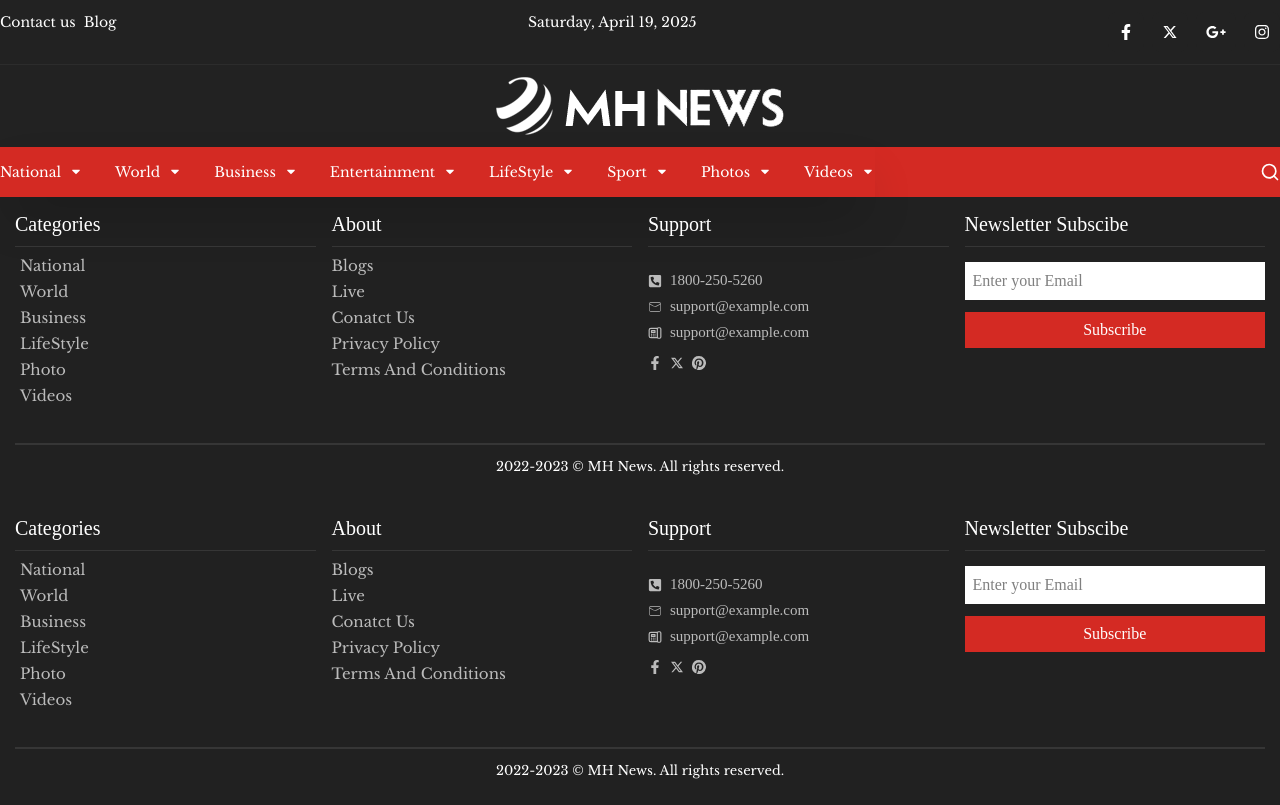
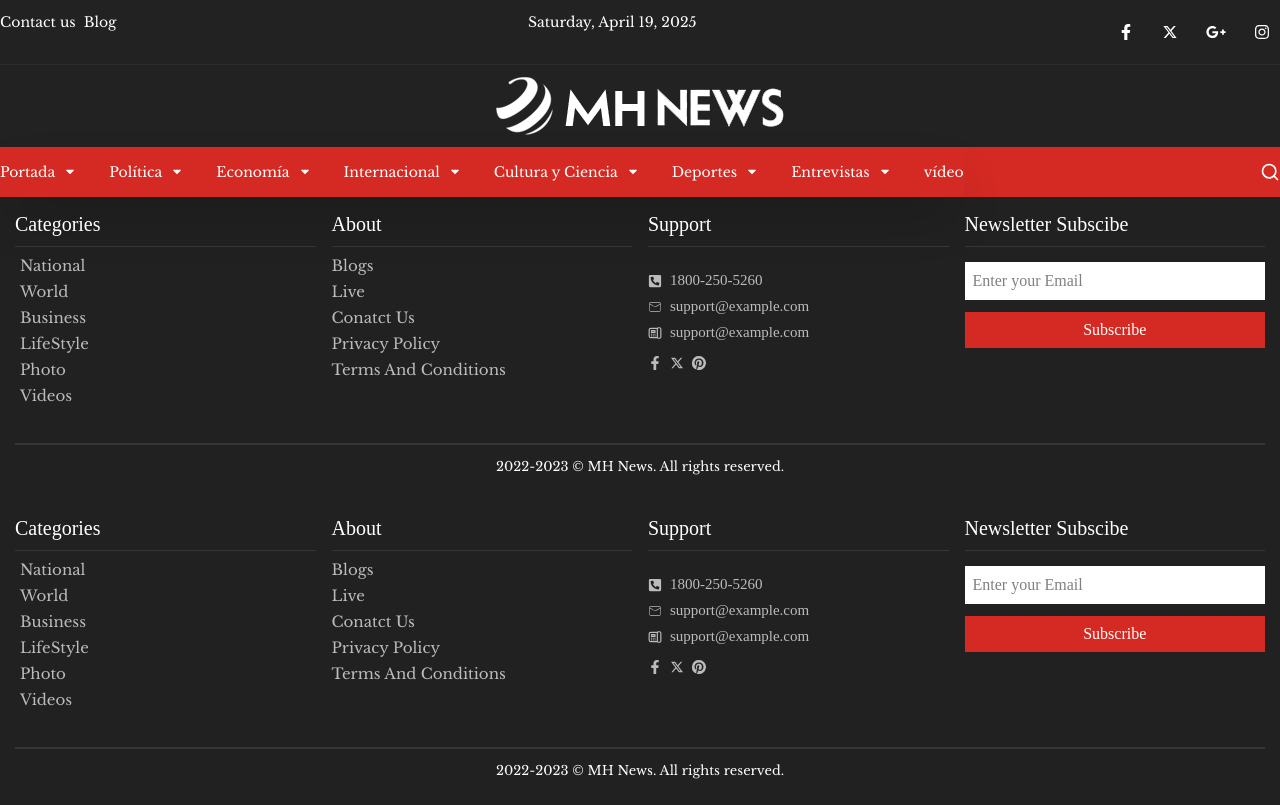
Before and after one commit to EldritchGriffin/news_site, a Next.js app: page /footer in a window 1280 px wide. Built offline with nearby package versions, Linux system fonts and the light colour scheme.

Commit message:
merging dropdown

```diff
--- a/src/app/(interfaces)/Item.ts
+++ b/src/app/(interfaces)/Item.ts
@@ -1,4 +1,5 @@
 interface ListItem {
     name : string,
-    value : number
+    value : number,
+    isDropDown : boolean
 }
--- a/src/app/navbar/fullNavbar.tsx
+++ b/src/app/navbar/fullNavbar.tsx
@@ -10,36 +10,44 @@ export default function FullNavbar () {
         const [showListItems, setShowListItems] = useState(false);
         const ListItems : ListItem[] = [
             {
-                name : "National",
-                value : 0
+                name : "Portada",
+                value : 0,
+                isDropDown : true
             },
             {
-                name : "World",
-                value : 1
+                name : "Política",
+                value : 1,
+                isDropDown : true
             },
             {
-                name : "Business",
-                value : 2
+                name : "Economía",
+                value : 2,
+                isDropDown : true
             },
             {
-                name : "Entertainment",
-                value : 3
+                name : "Internacional",
+                value : 3,
+                isDropDown : true
             },
             {
-                name : "LifeStyle",
-                value : 4
+                name : "Cultura y Ciencia",
+                value : 4,
+                isDropDown : true
             },
             {
-                name : "Sport",
-                value : 5
+                name : "Deportes",
+                value : 5,
+                isDropDown : true
             },
             {
-                name : "Photos",
-                value : 6
+                name : "Entrevistas",
+                value : 6,
+                isDropDown : true
             },
             {
-                name : "Videos",
-                value : 6
+                name : "vídeo",
+                value : 7,
+                isDropDown : false
             }
         ]
         const data : Item[] = [
@@ -146,7 +154,7 @@ export default function FullNavbar () {
                   alt="Logo"
                 />
             </div>
-            <div className='w-full bg-[#d42a23]'>
+            <div className='w-full h-full bg-[#d42a23]'>
             <section className="container mx-auto max-w-screen-xl">
                  <nav className="flex text-white justify-between h-[50px]">
                         {!showListItems ? <div className="flex gap-8 shadow-2xl">
@@ -159,11 +167,11 @@ export default function FullNavbar () {
                                             className="dropdown p-2 h-full items-center justify-center">
                                             <a className="flex gap-2 cursor-pointer text-md h-full items-center">
                                               <p className="text-sm">{item.name}</p>
-                                              <div className="text-sm flex items-center">
+                                              {item.isDropDown && <div className="text-sm flex items-center">
                                                 <TiArrowSortedDown />
-                                              </div>
+                                              </div>}
                                             </a>
-                                            <ul className="dropdown-content flex transition w-screen h-full z-50 duration-300 left-0 absolute">
+                                            {item.isDropDown && <ul className="dropdown-content flex transition w-screen h-full z-50 duration-300 left-0 absolute">
                                               {data.map((element: Item, index: number) => (
                                                 <li key={index} className="bg-[#f7f7f7] w-full h-full">
                                                   <NavItems
@@ -174,7 +182,7 @@ export default function FullNavbar () {
                                                   />
                                                 </li>
                                               ))}
-                                            </ul>
+                                            </ul>}
                                           </div>
                                         );
                                     }))}
--- a/src/app/navbar/navbar-components/NavItems.tsx
+++ b/src/app/navbar/navbar-components/NavItems.tsx
@@ -2,11 +2,12 @@ import React from 'react'
 
 export default function NavItems(props : {title: string, content: string, banner: string, Category: string}) {
   return (
-      <div className="cursor-pointer h-[200px] w-[400px] flex flex-col gap-2 p-2">
+      <div className="cursor-pointer h-full w-full flex flex-col gap-2 p-2">
             <img
                 className="rounded-sm"
                 src={props.banner}
                 alt={props.title}
+                width={600}
             />
             <p className="bg-black p-2 text-white w-fit rounded-sm text-sm h-full">
                 {props.Category}
--- a/src/app/navbar/navbar.tsx
+++ b/src/app/navbar/navbar.tsx
@@ -10,8 +10,6 @@ import Media from "./navbar-components/media";
 
 
 export default function Navbar() {
-
-
     const [ShowList, SetShowList] = useState(false);
     const [showNational, setShowNational] = useState<number>(-1);
     const sidebarRef = useRef<HTMLDivElement>(null);
@@ -33,28 +31,44 @@ useEffect(() => {
 }, [ShowList]);
     const ListItems : ListItem[] = [
         {
-            name : "National",
-            value : 0
+            name : "Portada",
+            value : 0,
+            isDropDown : true
         },
         {
-            name : "World",
-            value : 1
+            name : "Política",
+            value : 1,
+            isDropDown : true
         },
         {
-            name : "Business",
-            value : 2
+            name : "Economía",
+            value : 2,
+            isDropDown : true
         },
         {
-            name : "Entertainment",
-            value : 3
+            name : "Internacional",
+            value : 3,
+            isDropDown : true
         },
         {
-            name : "LifeStyle",
-            value : 4
+            name : "Cultura y Ciencia",
+            value : 4,
+            isDropDown : true
         },
         {
-            name : "Sport",
-            value : 5
+            name : "Deportes",
+            value : 5,
+            isDropDown : true
+        },
+        {
+            name : "Entrevistas",
+            value : 6,
+            isDropDown : true
+        },
+        {
+            name : "vídeo",
+            value : 7,
+            isDropDown : false
         }
     ]
     const data : Item[] = [
@@ -142,7 +156,7 @@ useEffect(() => {
       </header>
       {ShowList && (
         <section className="fixed inset-0 backdrop-blur-sm z-50">
-          <div  ref={sidebarRef} className="max-w-[400px] h-full py-8 bg-white">
+          <div  ref={sidebarRef} className="max-w-[400px] overflow-y-auto h-full py-8 bg-white">
             <div className="py-5 px-5">
               <button
                 className="flex justify-center align-items-center px-5 text-sm py-1 rounded-sm bg-[#212529] cursor-pointer text-white gap-1"
@@ -171,7 +185,6 @@ useEffect(() => {
               </div>
               <nav>
                 <ul>
-                  <li className="bg-[#f7f7f7] p-3 text-md mb-1 pl-2">Home</li>
                   {ListItems.map((item: ListItem, itemIndex: number) => (
                     <div key={itemIndex}>
                       <li
@@ -183,11 +196,11 @@ useEffect(() => {
                         }
                       >
                         <p>{item.name}</p>
-                        <div className="text-sm flex items-center">
+                        {item.isDropDown && <div className="text-sm flex items-center">
                           <TiArrowSortedDown />
-                        </div>
+                        </div>}
                       </li>
-                      {showNational === itemIndex && (
+                      {(showNational === itemIndex && item.isDropDown) && (
                         <ul className="overflow-x-auto flex items-scroll">
                           {data.map((element: Item, index: number) => (
                             <li key={index} className="bg-[#f7f7f7]">
@@ -203,12 +216,6 @@ useEffect(() => {
                       )}
                     </div>
                   ))}
-                  <li className="bg-[#f7f7f7] w-full p-3 text-md mb-1 pl-2">
-                    Blog
-                  </li>
-                  <li className="bg-[#f7f7f7] w-full p-3 text-md mb-1 pl-2">
-                    Contact us
-                  </li>
                 </ul>
               </nav>
               <Media />
```
